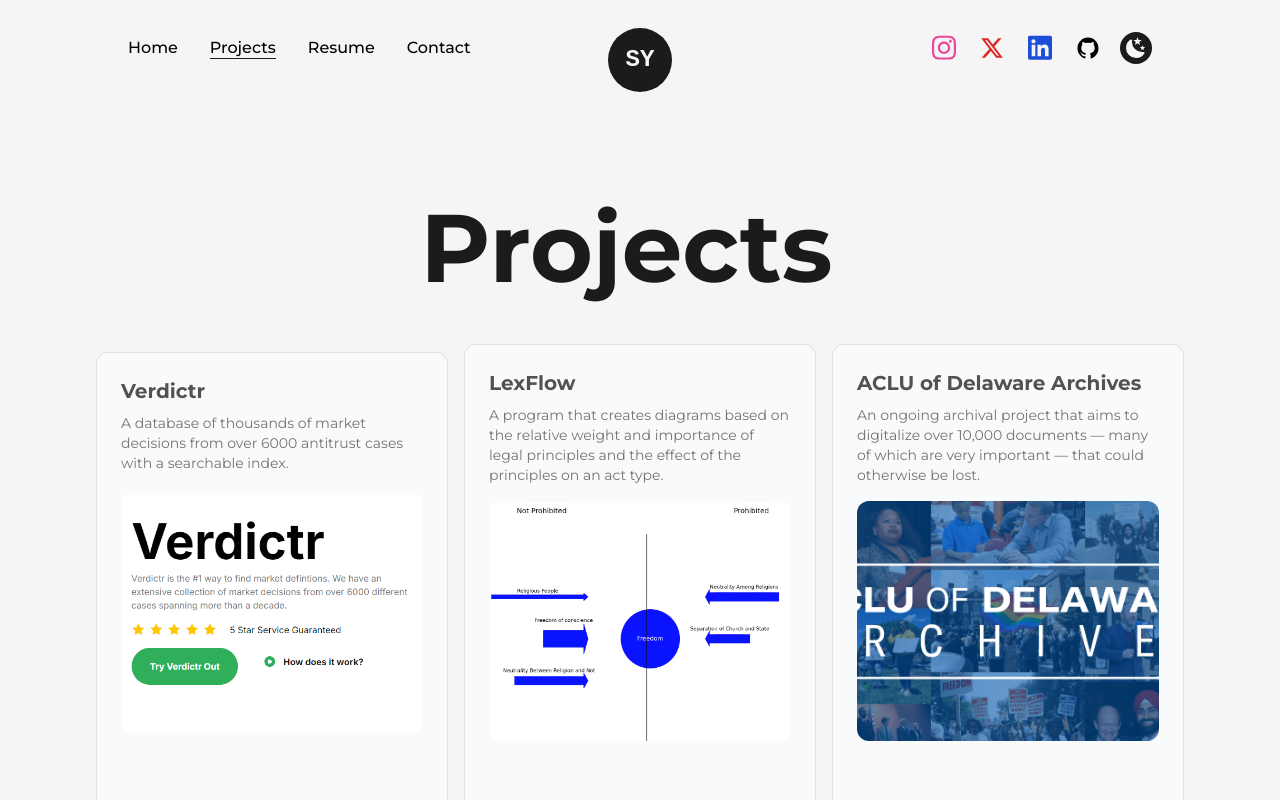
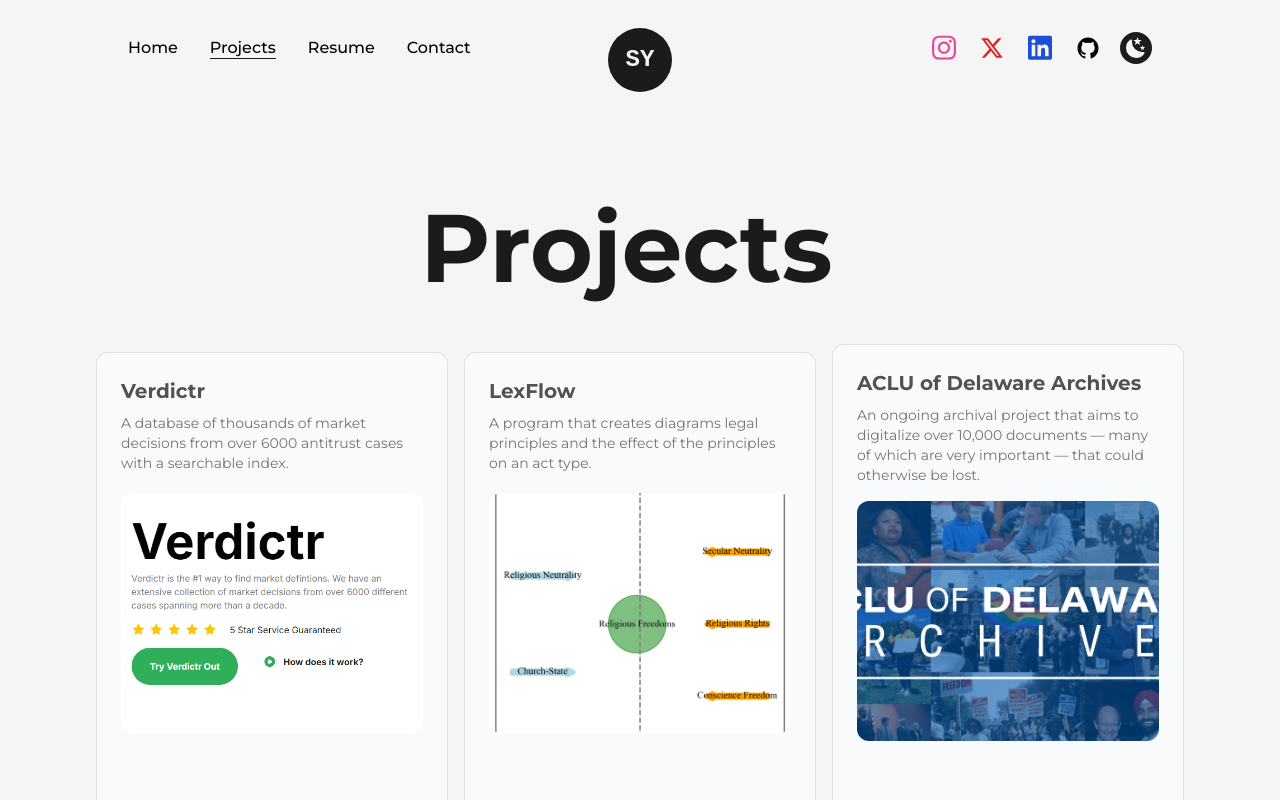
Before and after one commit to shriyanyamali/portfolio-v2, a Next.js app: page /projects in a window 1280 px wide. Shown: the top 800 px of the page. Built offline with nearby package versions, Linux system fonts and the light colour scheme.

Commit message:
changed LexFlow's project card's image and description

```diff
--- a/src/components/project-cards/card-2.jsx
+++ b/src/components/project-cards/card-2.jsx
@@ -20,7 +20,7 @@ export function ThreeDCardTwo() {
           translateZ="60"
           className="text-neutral-500 text-sm min-h-[4rem] max-w-sm mt-2 dark:text-neutral-300"
         >
-          A program that creates diagrams based on the relative weight and importance of legal principles and the effect of the principles on an act type.
+          A program that creates diagrams legal principles and the effect of the principles on an act type.
         </CardItem>
         <CardItem translateZ="100" className="w-full mt-4">
           <Image
```
Also changed, not shown: public/images/projects/lexflow.png.
